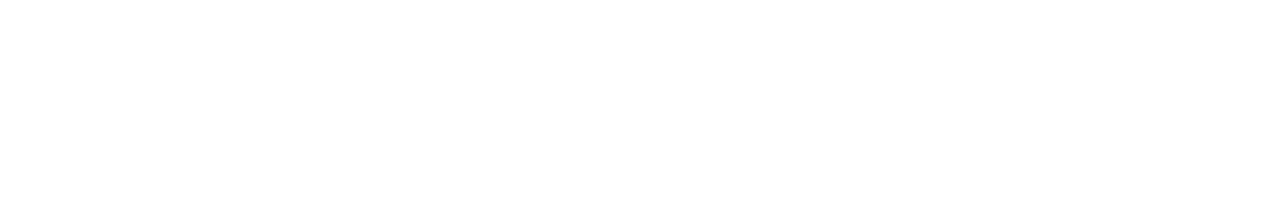
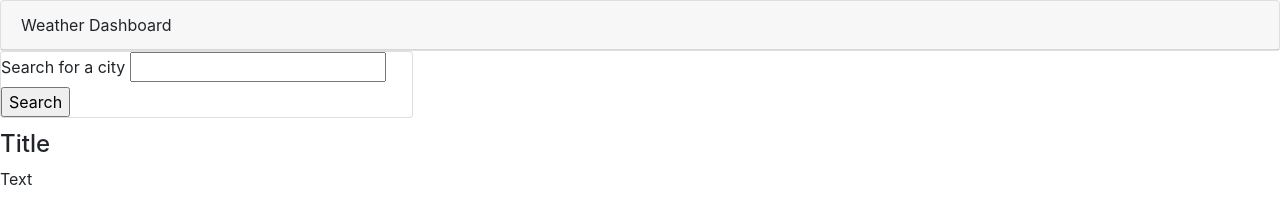
Before and after one commit to E-Martinez77/06-Homework, a plain HTML site: page index.html in a window 1280 px wide. Drawn offline with nearby package versions, Linux system fonts and the light colour scheme.

Commit message:
html update

```diff
--- a/index.html
+++ b/index.html
@@ -17,7 +17,41 @@
 
 <body>
 
+    <div class="card">
+        <div class="card-header">
+            Weather Dashboard
+        </div>
+    </div>
 
+    <div class="card-columns">
+        <div class="card">
+            <!-- <img class="card-img-top" src="holder.js/100x180/" alt="">
+            <div class="card-body">
+                <h4 class="card-title">Search For A City</h4>
+                <p class="card-text">Text</p> -->
+            <form id="movie-form">
+                <label for="movie-input">Search for a city</label>
+                <input type="text" id="movie-input"><br>
+
+                <!-- This button will trigger our AJAX call -->
+                <input id="find-movie" type="submit" value="Search">
+            </form>
+
+        </div>
+    </div>
+
+
+
+    <div>
+        <div>
+            <h4>Title</h4>
+            <p>Text</p>
+        </div>
+    </div>
+
+    </div>
+
+    </div>
 
     <!-- Optional JavaScript -->
     <script src="index.js"></script>
```
